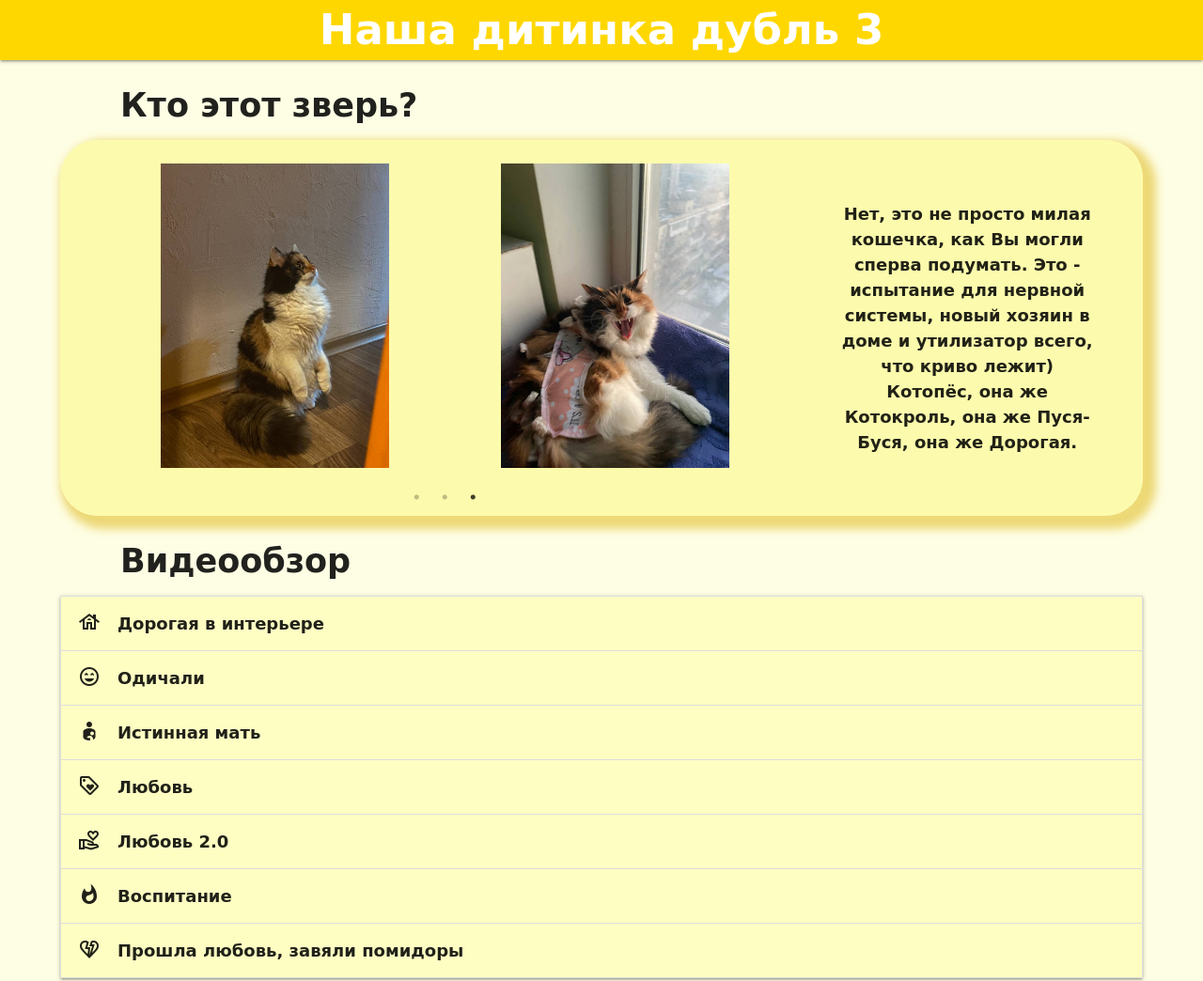
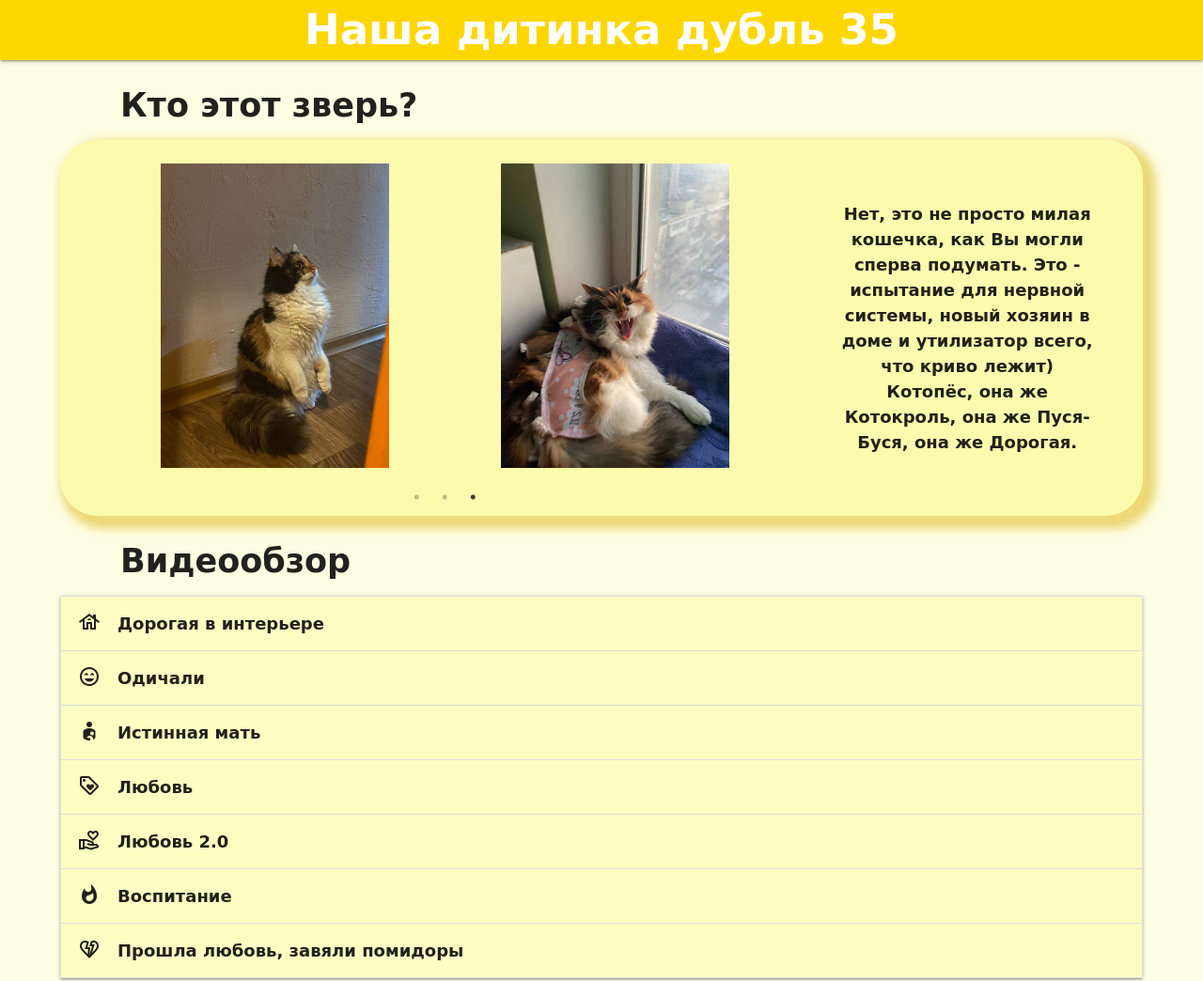
Before and after one commit to Victoriia2810/web-project, a plain HTML site: page index.html in a window 1280 px wide. Shown: the top 1044 px of the page at 94% size. Drawn offline with nearby package versions, Linux system fonts and the light colour scheme; some packages are replaced by stand-ins of ours; a script that the page names is missing; a web font is replaced by a local one.

Commit message:
change index35

```diff
--- a/index.html
+++ b/index.html
@@ -25,7 +25,7 @@
   <!--Navbar-->
   <nav>
     <div class="nav-wrapper style1">
-      <div class="name">Наша дитинка дубль 3</div>
+      <div class="name">Наша дитинка дубль 35</div>
     </div>
   </nav>
   <!--Navbar-->
```
